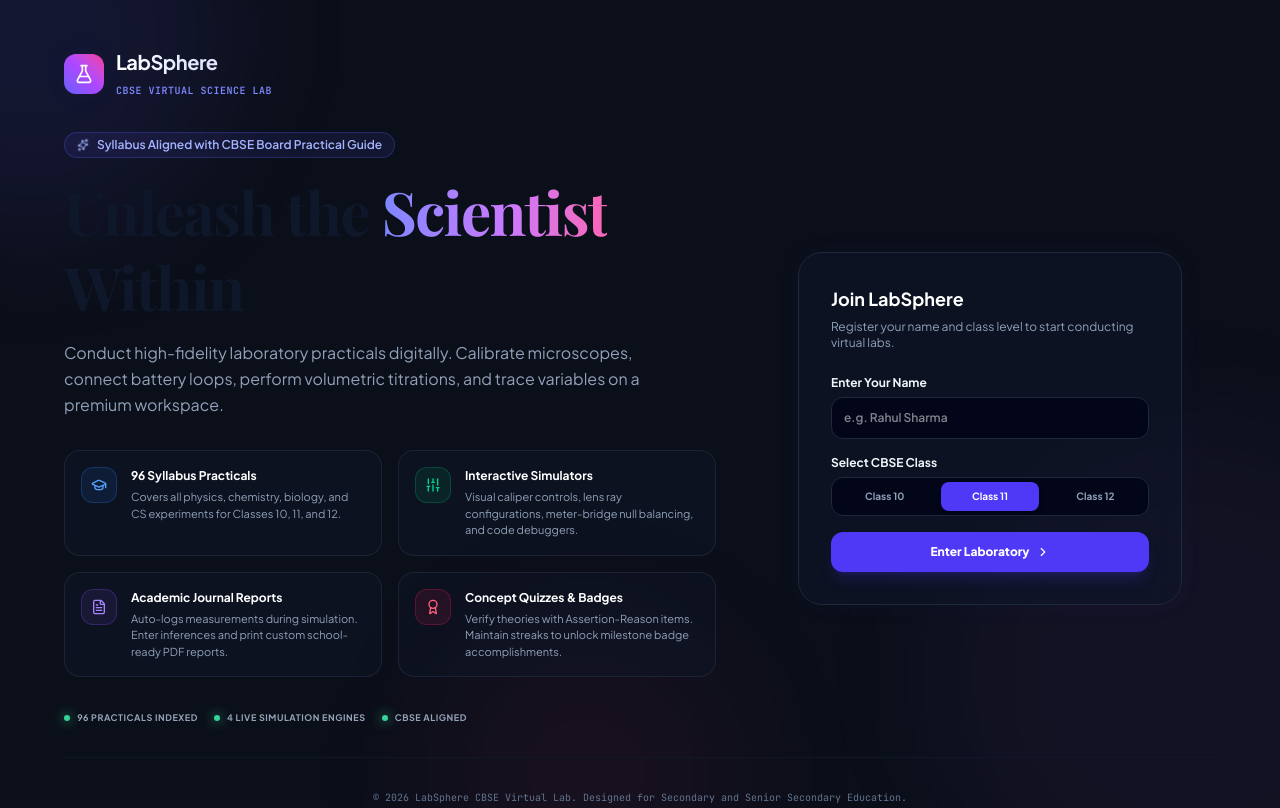
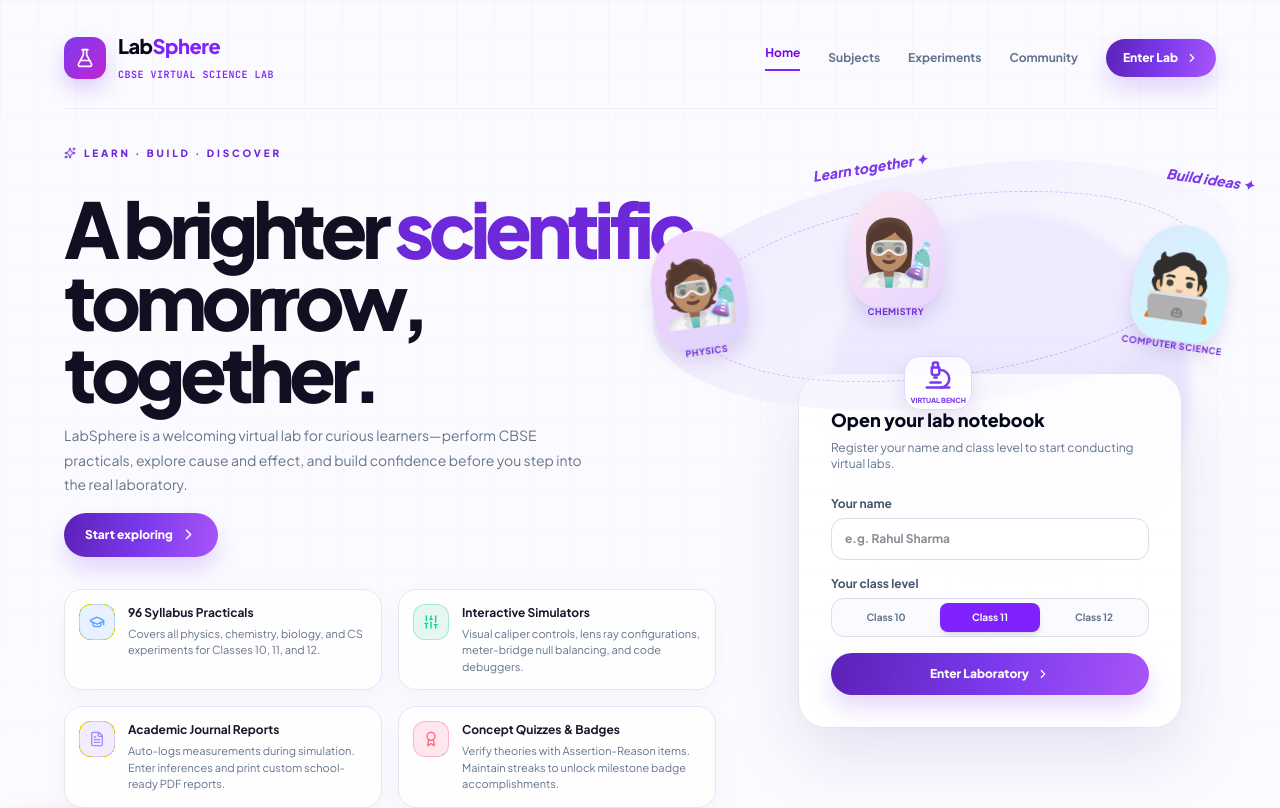
Before and after one commit to Gokul-555180/LabSphere---Virtual-Science-Lab, a React (Vite) app: page / in a window 1280 px wide. Shown: the top 808 px of the page. Built offline with nearby package versions, Linux system fonts and the light colour scheme; a web font is replaced by a local one.

Commit message:
Save uncommitted changes

```diff
--- a/src/App.tsx
+++ b/src/App.tsx
@@ -115,7 +115,7 @@ function App() {
   }
 
   return (
-    <div className="min-h-screen flex flex-col md:flex-row bg-[#0b0f19] text-slate-100 font-sans">
+    <div className="labsphere-app min-h-screen flex flex-col md:flex-row bg-[#0b0f19] text-slate-100 font-sans">
 
       {/* Sidebar Navigation */}
       <Sidebar
--- a/src/components/LandingPage.tsx
+++ b/src/components/LandingPage.tsx
@@ -6,7 +6,11 @@ import {
   Award,
   FileText,
   Sliders,
-  GraduationCap
+  GraduationCap,
+  Users,
+  Microscope,
+  Lightbulb,
+  Atom
 } from 'lucide-react';
 import type { ClassLevel } from '../types';
 
@@ -30,22 +34,31 @@ export const LandingPage: React.FC<LandingPageProps> = ({ onEnter }) => {
   };
 
   return (
-    <div className="min-h-screen bg-[#0b0f19] text-slate-100 flex flex-col justify-between py-12 px-4 md:px-8 relative overflow-hidden">
+    <div className="labsphere-landing min-h-screen flex flex-col justify-between py-6 px-4 md:px-8 relative overflow-hidden">
 
       {/* Background ambient glowing circles */}
-      <div className="absolute -top-40 -left-40 w-96 h-96 bg-indigo-500/10 rounded-full blur-3xl pulse-glow" />
-      <div className="absolute top-1/2 -right-40 w-[500px] h-[500px] bg-purple-500/5 rounded-full blur-3xl pulse-glow" />
-      <div className="absolute -bottom-20 left-1/3 w-80 h-80 bg-pink-500/5 rounded-full blur-3xl pulse-glow" />
+      <div className="landing-grid" />
+      <div className="landing-orb landing-orb-one" />
+      <div className="landing-orb landing-orb-two" />
 
       {/* Top logo branding */}
-      <header className="max-w-6xl mx-auto w-full flex items-center space-x-3 z-10">
-        <div className="w-10 h-10 rounded-xl bg-gradient-to-tr from-indigo-500 via-purple-500 to-pink-500 flex items-center justify-center shadow-lg shadow-indigo-500/20 glow-primary">
+      <header className="landing-nav max-w-6xl mx-auto w-full flex items-center justify-between z-10">
+        <div className="flex items-center space-x-3">
+        <div className="brand-mark">
           <FlaskConical className="text-white" size={20} />
         </div>
         <div>
-          <span className="text-xl font-bold bg-gradient-to-r from-white via-indigo-100 to-purple-200 bg-clip-text text-transparent tracking-tight block">LabSphere</span>
-          <span className="text-[10px] text-indigo-400 font-semibold tracking-wider uppercase font-mono">CBSE Virtual Science Lab</span>
+          <span className="text-xl font-black tracking-tight block text-slate-950">Lab<span className="text-violet-600">Sphere</span></span>
+          <span className="text-[10px] text-violet-600 font-bold tracking-wider uppercase font-mono">CBSE Virtual Science Lab</span>
         </div>
+        </div>
+        <nav className="hidden md:flex items-center gap-7 text-xs font-bold text-slate-500">
+          <span className="text-violet-700 border-b-2 border-violet-600 pb-2">Home</span>
+          <span>Subjects</span>
+          <span>Experiments</span>
+          <span>Community</span>
+          <a href="#join-lab" className="landing-cta">Enter Lab <ChevronRight size={14} /></a>
+        </nav>
       </header>
 
       {/* Main hero & registration grid */}
@@ -56,18 +69,29 @@ export const LandingPage: React.FC<LandingPageProps> = ({ onEnter }) => {
 
           {/* Main Slogan */}
           <div className="space-y-4">
-            <div className="inline-flex items-center space-x-2 px-3 py-1 rounded-full bg-indigo-500/10 border border-indigo-500/25 text-indigo-300 text-xs font-semibold">
-              <Sparkles size={12} className="animate-spin" />
-              <span>Syllabus Aligned with CBSE Board Practical Guide</span>
+            <div className="landing-kicker">
+              <Sparkles size={12} />
+              <span>Learn · Build · Discover</span>
             </div>
 
-            <h1 className="text-4xl md:text-5xl lg:text-6xl font-extrabold tracking-tight text-white leading-tight font-serif journal-title">
-              Unleash the <span className="bg-gradient-to-r from-indigo-400 via-purple-400 to-pink-400 bg-clip-text text-transparent">Scientist</span> Within
+            <h1 className="landing-title">
+              A brighter <span>scientific</span><br />tomorrow, together.
             </h1>
 
-            <p className="text-slate-400 text-sm md:text-base leading-relaxed max-w-xl">
-              Conduct high-fidelity laboratory practicals digitally. Calibrate microscopes, connect battery loops, perform volumetric titrations, and trace variables on a premium workspace.
+            <p className="landing-copy">
+              LabSphere is a welcoming virtual lab for curious learners—perform CBSE practicals, explore cause and effect, and build confidence before you step into the real laboratory.
             </p>
+            <a href="#join-lab" className="landing-primary-button">Start exploring <ChevronRight size={17} /></a>
+          </div>
+
+          <div className="people-lab-scene" aria-label="Students collaborating around a virtual laboratory">
+            <div className="scene-note note-one">Learn together ✦</div>
+            <div className="scene-note note-two">Build ideas ✦</div>
+            <div className="scene-orbit" />
+            <div className="scene-person person-one"><span>🧑🏽‍🔬</span><b>Physics</b></div>
+            <div className="scene-person person-two"><span>👩🏽‍🔬</span><b>Chemistry</b></div>
+            <div className="scene-person person-three"><span>🧑🏻‍💻</span><b>Computer science</b></div>
+            <div className="scene-device"><Microscope size={30} /><small>virtual bench</small></div>
           </div>
 
           {/* Top Features Cards Grid */}
@@ -80,7 +104,7 @@ export const LandingPage: React.FC<LandingPageProps> = ({ onEnter }) => {
             ].map((feature, i) => {
               const Icon = feature.icon;
               return (
-                <div key={i} className="p-4 bg-slate-900/40 border border-slate-800/80 rounded-2xl flex items-start space-x-3.5 hover:border-slate-700 transition">
+                <div key={i} className="landing-feature">
                   <div className={`w-9 h-9 rounded-xl flex items-center justify-center border shrink-0 ${feature.color}`}>
                     <Icon size={16} />
                   </div>
@@ -93,21 +117,22 @@ export const LandingPage: React.FC<LandingPageProps> = ({ onEnter }) => {
             })}
           </div>
 
-          <div className="landing-signal-row">
-            <span><i /> 96 practicals indexed</span>
-            <span><i /> 4 live simulation engines</span>
-            <span><i /> CBSE aligned</span>
+          <div className="landing-value-strip">
+            <div><Lightbulb /><b>Learn</b><span>Understand beyond the textbook</span></div>
+            <div><Atom /><b>Experiment</b><span>Change variables safely</span></div>
+            <div><Users /><b>Collaborate</b><span>Grow with your lab community</span></div>
+            <div><Award /><b>Create impact</b><span>Build practical confidence</span></div>
           </div>
 
         </div>
 
         {/* Right Column: Name Input Registration Form */}
-        <div className="lg:col-span-5 flex justify-center">
-          <div className="w-full max-w-sm bg-slate-900/50 backdrop-blur-md border border-slate-800 rounded-3xl p-6 md:p-8 space-y-6 glow-primary">
+        <div id="join-lab" className="lg:col-span-5 flex justify-center">
+          <div className="landing-form w-full max-w-sm p-6 md:p-8 space-y-6">
 
             <div className="space-y-1.5">
-              <h3 className="text-lg font-bold text-white">Join LabSphere</h3>
-              <p className="text-xs text-slate-400">
+              <h3 className="text-lg font-black text-slate-950">Open your lab notebook</h3>
+              <p className="text-xs text-slate-500">
                 Register your name and class level to start conducting virtual labs.
               </p>
             </div>
@@ -116,20 +141,20 @@ export const LandingPage: React.FC<LandingPageProps> = ({ onEnter }) => {
 
               {/* Name Field */}
               <div className="space-y-1.5">
-                <label className="text-slate-350 font-bold block">Enter Your Name</label>
+                <label className="text-slate-600 font-bold block">Your name</label>
                 <input
                   type="text"
                   value={name}
                   onChange={(e) => setName(e.target.value)}
                   placeholder="e.g. Rahul Sharma"
-                  className="w-full bg-slate-950 text-white placeholder-slate-650 border border-slate-800 focus:border-indigo-500 rounded-xl px-3 py-3 outline-none transition font-semibold"
+                  className="landing-input"
                 />
               </div>
 
               {/* Class Selection */}
               <div className="space-y-1.5">
-                <label className="text-slate-355 font-bold block">Select CBSE Class</label>
-                <div className="grid grid-cols-3 gap-2 bg-slate-950 p-1 border border-slate-800 rounded-xl">
+                <label className="text-slate-600 font-bold block">Your class level</label>
+                <div className="landing-class-picker">
                   {(['Class 10', 'Class 11', 'Class 12'] as const).map((cls) => (
                     <button
                       key={cls}
@@ -137,8 +162,8 @@ export const LandingPage: React.FC<LandingPageProps> = ({ onEnter }) => {
                       onClick={() => setClassLevel(cls)}
                       className={`py-2 rounded-lg font-bold text-[10px] transition ${
                         classLevel === cls
-                          ? 'bg-indigo-600 text-white shadow-md'
-                          : 'text-slate-400 hover:text-white hover:bg-slate-900/50'
+                          ? 'bg-violet-600 text-white shadow-md'
+                          : 'text-slate-500 hover:text-violet-700 hover:bg-violet-50'
                       }`}
                     >
                       {cls}
@@ -148,7 +173,7 @@ export const LandingPage: React.FC<LandingPageProps> = ({ onEnter }) => {
               </div>
 
               {error && (
-                <p className="text-[10px] text-rose-400 bg-rose-500/5 border border-rose-500/10 p-2.5 rounded-lg leading-normal">
+                <p className="text-[10px] text-rose-600 bg-rose-500/5 border border-rose-500/10 p-2.5 rounded-lg leading-normal">
                   ⚠️ {error}
                 </p>
               )}
@@ -156,7 +181,7 @@ export const LandingPage: React.FC<LandingPageProps> = ({ onEnter }) => {
               {/* Button */}
               <button
                 type="submit"
-                className="w-full py-3 bg-indigo-600 hover:bg-indigo-500 text-white rounded-xl text-xs font-black transition flex items-center justify-center space-x-1.5 shadow-lg shadow-indigo-600/20 hover:shadow-indigo-600/30"
+                className="landing-submit"
               >
                 <span>Enter Laboratory</span>
                 <ChevronRight size={14} />
@@ -169,7 +194,7 @@ export const LandingPage: React.FC<LandingPageProps> = ({ onEnter }) => {
       </main>
 
       {/* Footer copyright */}
-      <footer className="max-w-6xl mx-auto w-full text-center text-[10px] text-slate-500 font-mono z-10 pt-8 border-t border-slate-900">
+      <footer className="max-w-6xl mx-auto w-full text-center text-[10px] text-slate-500 font-mono z-10 pt-8 border-t border-slate-200">
         &copy; {new Date().getFullYear()} LabSphere CBSE Virtual Lab. Designed for Secondary and Senior Secondary Education.
       </footer>
 
--- a/src/components/simulations/GenericApparatusSimulation.tsx
+++ b/src/components/simulations/GenericApparatusSimulation.tsx
@@ -32,6 +32,7 @@ export const GenericApparatusSimulation: React.FC<GenericApparatusSimulationProp
   // 4. pH Samples States
   const [selectedSample, setSelectedSample] = useState<string>('lemon');
   const [stripDipped, setStripDipped] = useState<boolean>(false);
+  const [fieldCurrent, setFieldCurrent] = useState<number>(2.5);
 
   const handleReset = () => {
     setCaliperGap(2.45);
@@ -40,6 +41,7 @@ export const GenericApparatusSimulation: React.FC<GenericApparatusSimulationProp
     setKnownR(10);
     setJockeyPosition(30);
     setStripDipped(false);
+    setFieldCurrent(2.5);
   };
 
   const handleAddReading = () => {
@@ -89,6 +91,9 @@ export const GenericApparatusSimulation: React.FC<GenericApparatusSimulationProp
       };
     } else {
       readingData = {
+        current: `${fieldCurrent.toFixed(1)} A`,
+        magneticField: `${(fieldCurrent * 0.42).toFixed(2)} mT`,
+        fieldDirection: fieldCurrent >= 2.5 ? 'Right-hand rule: anticlockwise' : 'Right-hand rule: clockwise',
         timestamp: new Date().toLocaleTimeString(),
         experimentalReading: 'Sample verified successfully'
       };
@@ -428,19 +433,36 @@ export const GenericApparatusSimulation: React.FC<GenericApparatusSimulationProp
               </div>
             )}
 
-            {/* E. Default placeholder simulator */}
+            {/* E. Default physics field simulator */}
             {!['vernier-calipers-sim', 'optics-mirror-lens-sim', 'metre-bridge-sim', 'ph-samples-sim'].includes(simulationId) && (
-              <div className="w-full max-w-sm text-center py-6 space-y-4">
-                <div className="w-16 h-16 rounded-full bg-indigo-500/10 flex items-center justify-center mx-auto text-indigo-500 animate-pulse">
-                  <Compass size={28} />
+              <div className="w-full max-w-md py-4 space-y-5">
+                <div className="flex items-center gap-3">
+                  <div className="w-14 h-14 rounded-2xl bg-indigo-500/10 flex items-center justify-center text-indigo-500 animate-pulse">
+                    <Compass size={26} />
+                  </div>
+                  <div>
+                    <h4 className="text-sm font-bold text-slate-800 dark:text-white">Magnetic field explorer</h4>
+                    <p className="text-[11px] text-slate-400">Vary current and observe the field around the conductor.</p>
+                  </div>
                 </div>
-                <h4 className="text-sm font-bold text-slate-800 dark:text-white">CBSE Calibration Controls</h4>
-                <p className="text-xs text-slate-400 max-w-xs mx-auto">
-                  Adjust simulated calibration parameters to verify molecular, chemical, or optical physical reactions.
-                </p>
-                <div className="p-3 bg-white dark:bg-slate-900 border border-slate-200 dark:border-slate-850 rounded-xl text-xs flex justify-between font-mono">
-                  <span className="text-slate-400">System State:</span>
-                  <span className="text-indigo-400 font-bold">READY</span>
+                <div className="p-4 bg-white dark:bg-slate-900 border border-slate-200 dark:border-slate-850 rounded-xl space-y-4">
+                  <div className="flex justify-between text-xs font-bold text-slate-600 dark:text-slate-300">
+                    <span>Conductor current</span>
+                    <span className="text-indigo-500 font-mono">{fieldCurrent.toFixed(1)} A</span>
+                  </div>
+                  <input
+                    type="range"
+                    min="0.5"
+                    max="5"
+                    step="0.5"
+                    value={fieldCurrent}
+                    onChange={(e) => setFieldCurrent(parseFloat(e.target.value))}
+                    className="w-full accent-indigo-600 h-1 bg-slate-200 dark:bg-slate-800 rounded-lg cursor-pointer"
+                  />
+                  <div className="grid grid-cols-2 gap-2 text-[10px] font-mono">
+                    <span className="rounded-lg bg-indigo-50 dark:bg-indigo-500/10 p-2 text-indigo-600 dark:text-indigo-300">B = {(fieldCurrent * 0.42).toFixed(2)} mT</span>
+                    <span className="rounded-lg bg-emerald-50 dark:bg-emerald-500/10 p-2 text-emerald-600 dark:text-emerald-300">{fieldCurrent >= 2.5 ? 'Anticlockwise' : 'Clockwise'}</span>
+                  </div>
                 </div>
               </div>
             )}
--- a/src/index.css
+++ b/src/index.css
@@ -183,6 +183,65 @@ body {
   .apparatus-3d { width: 100%; }
 }
 
+/* Light, people-first landing direction inspired by the supplied reference. */
+.labsphere-landing {
+  color: #111126;
+  background: #fbfbff;
+  background-image: none;
+}
+.landing-grid {
+  position: absolute;
+  inset: 0;
+  opacity: .45;
+  pointer-events: none;
+  background-image: linear-gradient(rgba(124, 58, 237, .07) 1px, transparent 1px), linear-gradient(90deg, rgba(124, 58, 237, .07) 1px, transparent 1px);
+  background-size: 38px 38px;
+  mask-image: linear-gradient(to bottom, black, transparent 80%);
+}
+.landing-orb { position: absolute; border-radius: 999px; filter: blur(5px); pointer-events: none; }
+.landing-orb-one { width: 360px; height: 360px; top: 20%; right: 7%; background: rgba(196, 181, 253, .25); }
+.landing-orb-two { width: 260px; height: 260px; bottom: 0; left: -80px; background: rgba(251, 207, 232, .3); }
+.landing-nav { padding: 8px 0 24px; border-bottom: 1px solid #edeefa; }
+.brand-mark { display: grid; place-items: center; width: 42px; height: 42px; border-radius: 13px; color: white; background: linear-gradient(135deg, #7c3aed, #c026d3); box-shadow: 0 10px 22px rgba(124,58,237,.24); }
+.landing-cta, .landing-primary-button, .landing-submit { display: inline-flex; align-items: center; justify-content: center; gap: 7px; color: white; background: linear-gradient(100deg, #5b21b6, #7c3aed 52%, #a855f7); border-radius: 999px; font-weight: 800; box-shadow: 0 12px 25px rgba(124,58,237,.2); transition: transform .2s, box-shadow .2s; }
+.landing-cta { padding: 11px 17px; }
+.landing-primary-button { padding: 13px 21px; font-size: 12px; }
+.landing-cta:hover, .landing-primary-button:hover, .landing-submit:hover { transform: translateY(-2px); box-shadow: 0 16px 30px rgba(124,58,237,.28); }
+.landing-kicker { display: inline-flex; align-items: center; gap: 8px; color: #6d28d9; font-size: 10px; font-weight: 900; letter-spacing: .28em; text-transform: uppercase; }
+.landing-title { margin: 15px 0; color: #101022; font-size: clamp(3rem, 6vw, 5.7rem); line-height: .94; letter-spacing: -.07em; font-weight: 950; max-width: 720px; }
+.landing-title span { color: #6d28d9; }
+.landing-copy { max-width: 520px; color: #64748b; font-size: 14px; line-height: 1.75; }
+.people-lab-scene { position: absolute; width: 48%; min-width: 390px; height: 275px; right: 2%; top: 14%; pointer-events: none; }
+.scene-orbit { position: absolute; inset: 20px 10px; border-radius: 52% 48% 48% 52%; background: linear-gradient(145deg, rgba(237,233,254,.9), rgba(255,255,255,.1)); transform: rotate(-8deg); }
+.scene-orbit::after { content: ''; position: absolute; inset: 28px 40px; border: 1px dashed rgba(124,58,237,.3); border-radius: 50%; }
+.scene-person { position: absolute; z-index: 2; display: flex; flex-direction: column; align-items: center; filter: drop-shadow(0 12px 9px rgba(76,29,149,.14)); }
+.scene-person span { display: grid; place-items: center; width: 94px; height: 116px; border-radius: 48% 48% 30% 30%; font-size: 63px; background: linear-gradient(145deg, #f5d0fe, #ddd6fe); }
+.scene-person b { margin-top: -2px; color: #6d28d9; font-size: 9px; letter-spacing: .06em; text-transform: uppercase; }
+.person-one { left: 2%; top: 82px; transform: rotate(-8deg); }
+.person-two { left: 34%; top: 42px; z-index: 3; }
+.person-two span { background: linear-gradient(145deg, #fce7f3, #e9d5ff); }
+.person-three { right: 4%; top: 76px; transform: rotate(8deg); }
+.person-three span { background: linear-gradient(145deg, #dbeafe, #cffafe); }
+.scene-device { position: absolute; z-index: 4; left: 43%; bottom: 14px; display: grid; place-items: center; width: 68px; height: 54px; color: #7c3aed; border: 1px solid #ddd6fe; border-radius: 16px; background: rgba(255,255,255,.85); box-shadow: 0 12px 25px rgba(76,29,149,.12); }
+.scene-device small { font-size: 7px; font-weight: 800; text-transform: uppercase; }
+.scene-note { position: absolute; z-index: 5; color: #7c3aed; font-size: 14px; font-weight: 900; font-style: italic; transform: rotate(-9deg); }
+.note-one { left: 28%; top: 8px; }.note-two { right: 0; top: 20px; transform: rotate(8deg); }
+.landing-feature { display: flex; align-items: flex-start; gap: 13px; padding: 14px; border: 1px solid #e6e5f2; border-radius: 18px; background: rgba(255,255,255,.76); box-shadow: 0 9px 25px rgba(76,29,149,.04); transition: transform .2s, box-shadow .2s; }
+.landing-feature:hover { transform: translateY(-3px); box-shadow: 0 14px 30px rgba(76,29,149,.1); }
+.landing-feature h4 { color: #17172b; }.landing-feature p { color: #64748b; }
+.landing-value-strip { display: grid; grid-template-columns: repeat(4, 1fr); gap: 8px; padding: 17px; border: 1px solid #e6e5f2; border-radius: 23px; background: rgba(255,255,255,.82); box-shadow: 0 14px 35px rgba(76,29,149,.06); }
+.landing-value-strip > div { display: grid; gap: 4px; padding: 4px 13px; border-right: 1px solid #e8e7f2; }.landing-value-strip > div:last-child { border: 0; }.landing-value-strip svg { color: #7c3aed; width: 20px; }.landing-value-strip b { color: #18182b; font-size: 12px; }.landing-value-strip span { color: #94a3b8; font-size: 10px; line-height: 1.3; }
+.landing-form { border: 1px solid #e4e1f0; border-radius: 28px; background: rgba(255,255,255,.9); box-shadow: 0 25px 70px rgba(76,29,149,.13); }
+.landing-input { width: 100%; padding: 12px 13px; color: #17172b; border: 1px solid #dedbea; border-radius: 13px; outline: none; font-weight: 700; background: #fff; }.landing-input:focus { border-color: #8b5cf6; box-shadow: 0 0 0 3px rgba(139,92,246,.12); }
+.landing-class-picker { display: grid; grid-template-columns: repeat(3, 1fr); gap: 4px; padding: 4px; border: 1px solid #dedbea; border-radius: 13px; background: #fafaff; }
+.landing-submit { width: 100%; padding: 13px; border: 0; font-size: 12px; }
+.labsphere-app { color: #25233c; background: #f8f8fd !important; }
+.labsphere-app .glass-panel, .labsphere-app .glass-card { background: rgba(255,255,255,.88); border-color: #e8e7f2; box-shadow: 0 14px 35px rgba(76,29,149,.05); }
+.labsphere-app .text-white { color: #18182b; }.labsphere-app .text-slate-100, .labsphere-app .text-slate-200, .labsphere-app .text-slate-300 { color: #36344d; }.labsphere-app .text-slate-400, .labsphere-app .text-slate-500 { color: #7b7890; }
+.labsphere-app .bg-slate-900\/40, .labsphere-app .bg-slate-900\/50, .labsphere-app .bg-slate-900\/60, .labsphere-app .bg-slate-950\/60 { background: rgba(255,255,255,.7); }.labsphere-app .border-slate-800, .labsphere-app .border-slate-800\/80, .labsphere-app .border-slate-900 { border-color: #e8e7f2; }
+@media (max-width: 1024px) { .people-lab-scene { position: relative; width: 100%; right: auto; top: auto; margin: -12px 0 15px; } }
+@media (max-width: 640px) { .landing-value-strip { grid-template-columns: repeat(2, 1fr); }.landing-value-strip > div:nth-child(2) { border: 0; }.people-lab-scene { min-width: 0; transform: scale(.82); transform-origin: left top; margin-bottom: -35px; } }
+
 /* Custom Scrollbar */
 ::-webkit-scrollbar {
   width: 6px;
```
